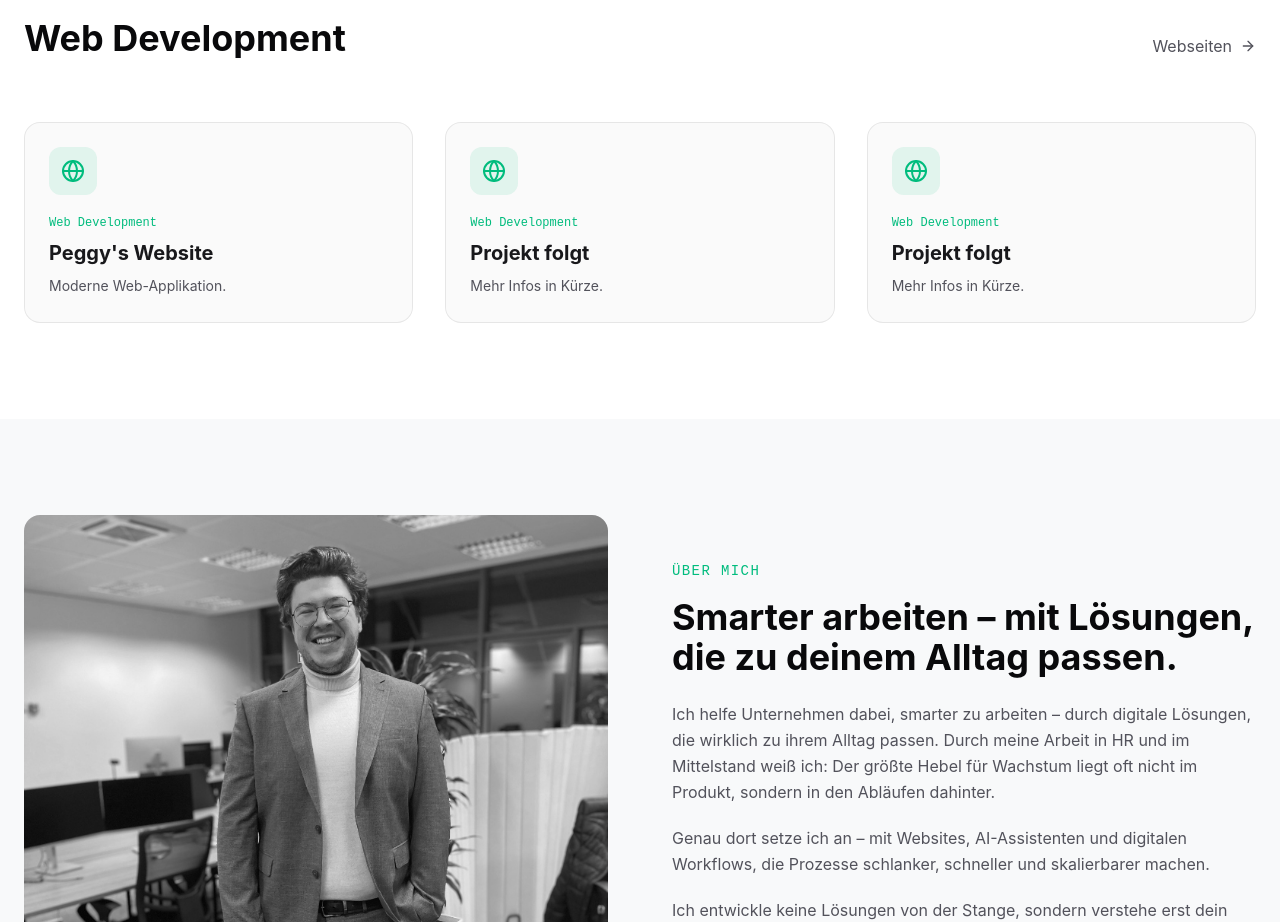
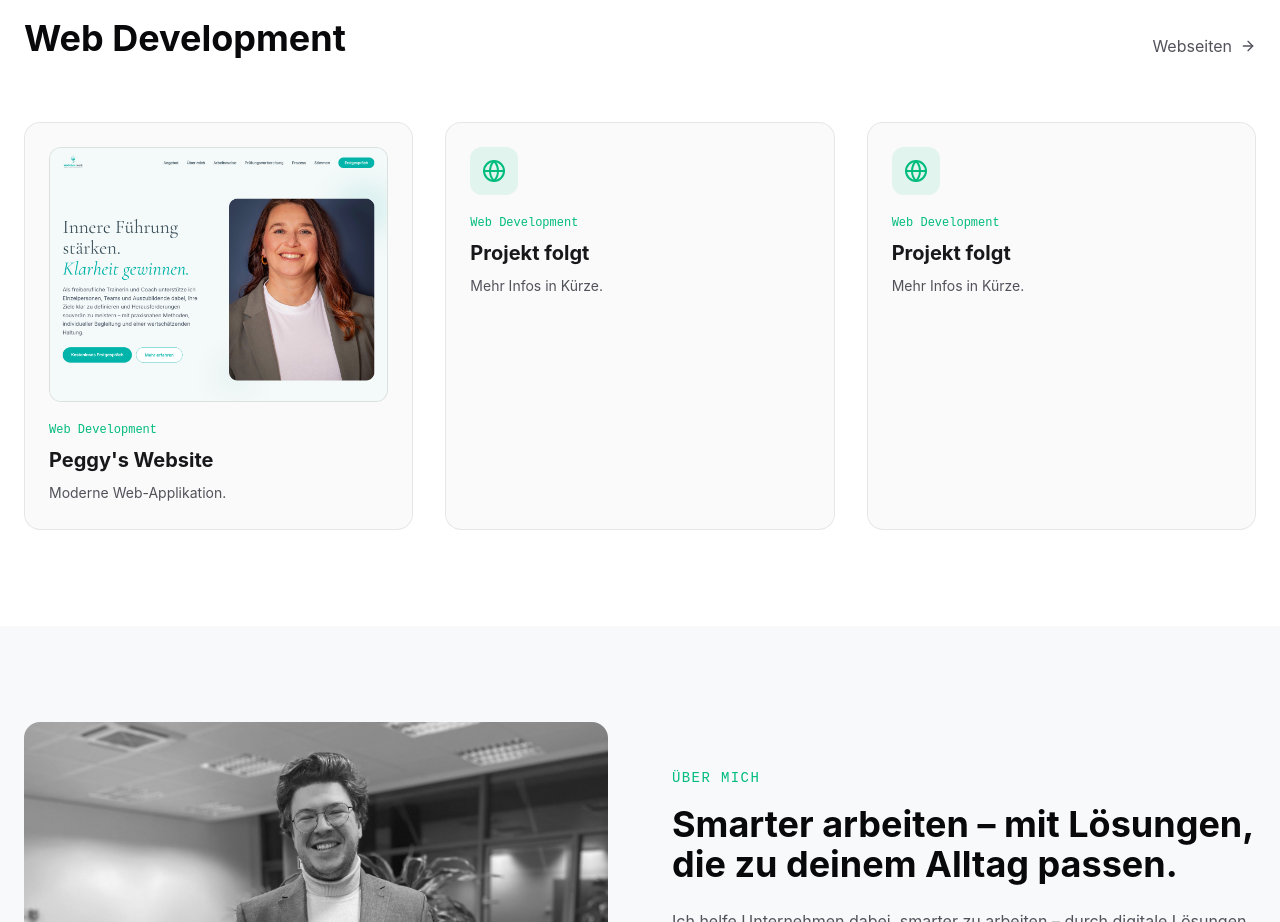
Before and after one commit to moebss/dev, a React (Vite) app: page / in a window 1280 px wide. Shown: the part 2100-3022 px from the top of the page. Built offline with nearby package versions, Linux system fonts and the light colour scheme.

Commit message:
fix: add BASE_URL to peggys-website image and add image to App.tsx

```diff
--- a/src/App.tsx
+++ b/src/App.tsx
@@ -475,7 +475,11 @@ const WorkflowsPreview = () => {
         </div>
         <div className="grid md:grid-cols-2 lg:grid-cols-3 gap-8">
           {[
-            { title: "Peggy's Website", desc: "Moderne Web-Applikation." },
+            {
+              title: "Peggy's Website",
+              desc: "Moderne Web-Applikation.",
+              img: `${import.meta.env.BASE_URL}peggys-website.png`
+            },
             { title: "Projekt folgt", desc: "Mehr Infos in Kürze." },
             { title: "Projekt folgt", desc: "Mehr Infos in Kürze." },
           ].map((project, idx) => (
@@ -486,14 +490,20 @@ const WorkflowsPreview = () => {
               viewport={{ once: true }}
               whileHover={{ y: -5 }}
               onClick={() => window.location.hash = "#/websites"}
-              className="group cursor-pointer p-6 rounded-2xl border hover:border-emerald-500/50 transition-all" style={{ backgroundColor: 'var(--color-bg-card)', borderColor: 'var(--color-border)' }}
+              className="group cursor-pointer p-6 rounded-2xl border hover:border-emerald-500/50 transition-all flex flex-col" style={{ backgroundColor: 'var(--color-bg-card)', borderColor: 'var(--color-border)' }}
             >
-              <div className="w-12 h-12 rounded-xl bg-emerald-500/10 flex items-center justify-center text-emerald-500 mb-5 group-hover:scale-110 transition-transform">
-                <Globe className="w-6 h-6" />
-              </div>
+              {project.img ? (
+                <div className="w-full aspect-[4/3] rounded-xl overflow-hidden bg-emerald-500/5 mb-5 border group-hover:border-emerald-500/50 transition-colors" style={{ borderColor: 'var(--color-border)' }}>
+                  <img src={project.img} alt={project.title} className="w-full h-full object-cover object-top group-hover:object-bottom transition-all duration-[6s] ease-in-out" />
+                </div>
+              ) : (
+                <div className="w-12 h-12 rounded-xl bg-emerald-500/10 flex items-center justify-center text-emerald-500 mb-5 group-hover:scale-110 transition-transform">
+                  <Globe className="w-6 h-6" />
+                </div>
+              )}
               <p className="text-xs font-mono text-emerald-500 mb-2">Web Development</p>
               <h4 className="text-xl font-bold group-hover:text-emerald-400 transition-colors mb-2">{project.title}</h4>
-              <p className="text-sm leading-relaxed" style={{ color: 'var(--color-text-secondary)' }}>{project.desc}</p>
+              <p className="text-sm leading-relaxed flex-1" style={{ color: 'var(--color-text-secondary)' }}>{project.desc}</p>
             </motion.div>
           ))}
         </div>
--- a/src/WebsitesPage.tsx
+++ b/src/WebsitesPage.tsx
@@ -40,7 +40,7 @@ export const WebsitesPage = ({ onNavigate }: { onNavigate: (hash: string) => voi
                 >
                     <div className="aspect-video overflow-hidden bg-emerald-500/5">
                         <img
-                            src="/peggys-website.png"
+                            src={`${import.meta.env.BASE_URL}peggys-website.png`}
                             alt="Peggy's Website Preview"
                             className="w-full h-full object-cover object-top group-hover:object-bottom transition-all duration-[6s] ease-in-out"
                         />
```
